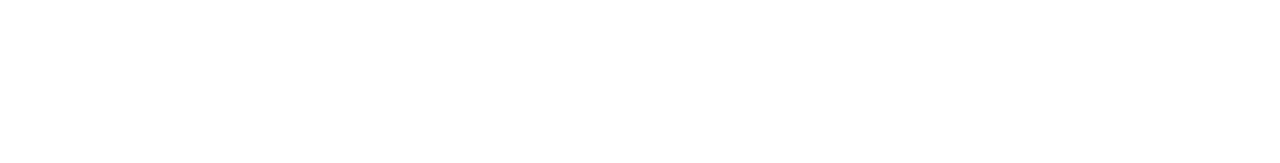
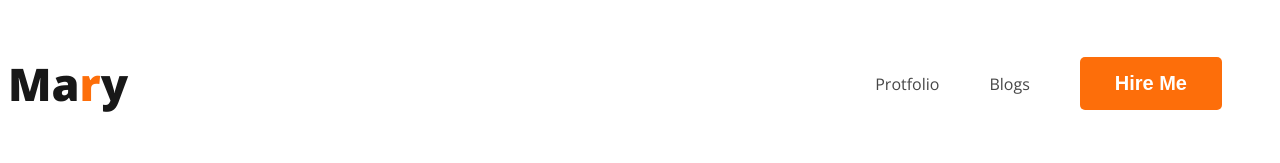
Before and after one commit to zunayedTheCreator/web-developer-protfolio, a plain HTML site: page index.html in a window 1280 px wide. Drawn offline with nearby package versions, Linux system fonts and the light colour scheme.

Commit message:
added navbar

```diff
--- a/index.html
+++ b/index.html
@@ -3,9 +3,29 @@
 <head>
     <meta charset="UTF-8">
     <meta name="viewport" content="width=S, initial-scale=1.0">
-    <title>Document</title>
+    <title>Web Developer Protfolio</title>
+    <link rel="preconnect" href="https://fonts.googleapis.com">
+<link rel="preconnect" href="https://fonts.gstatic.com" crossorigin>
+<link href="https://fonts.googleapis.com/css2?family=Open+Sans:wght@400;700;800&display=swap" rel="stylesheet">
+
+    <link rel="stylesheet" href="styles/protfolio.css">
 </head>
 <body>
+    <header>
+        <nav>
+            <h3 class="nav-title">Ma<span class="main-color">r</span>y</h3>
+            <ul>
+                <li><a href="#">Protfolio</a></li>
+                <li><a href="#">Blogs</a></li>
+                <li><button class="btn-primary">Hire Me</button></li>
+            </ul>
+        </nav>
+    </header>
+    <main>
 
+    </main>
+    <footer>
+
+    </footer>
 </body>
 </html>
--- /dev/null
+++ b/styles/protfolio.css
@@ -0,0 +1,39 @@
+/* Common shared styles */
+body{
+    font-family: 'Open Sans', sans-serif;
+}
+.btn-primary{
+    border-radius: 5px;
+    background: #FD6E0A;
+    border: 0;
+    color: #fff;
+    font-size: 20px;
+    font-weight: 700;
+    padding: 15px 35px;
+}
+.main-color{
+    color: #FD6E0A;
+}
+/* nav related styles */
+nav{
+    display: flex;
+    justify-content: space-between;
+    align-items: center;
+}
+.nav-title{
+    color: #181818;
+    font-size: 45px;
+    font-weight: 800;
+}
+nav > ul{
+    display: flex;
+    align-items: center;
+}
+nav li {
+    list-style: none;
+    margin-right: 50px;
+}
+nav a {
+    text-decoration: none;
+    color: #474747;
+}
```
